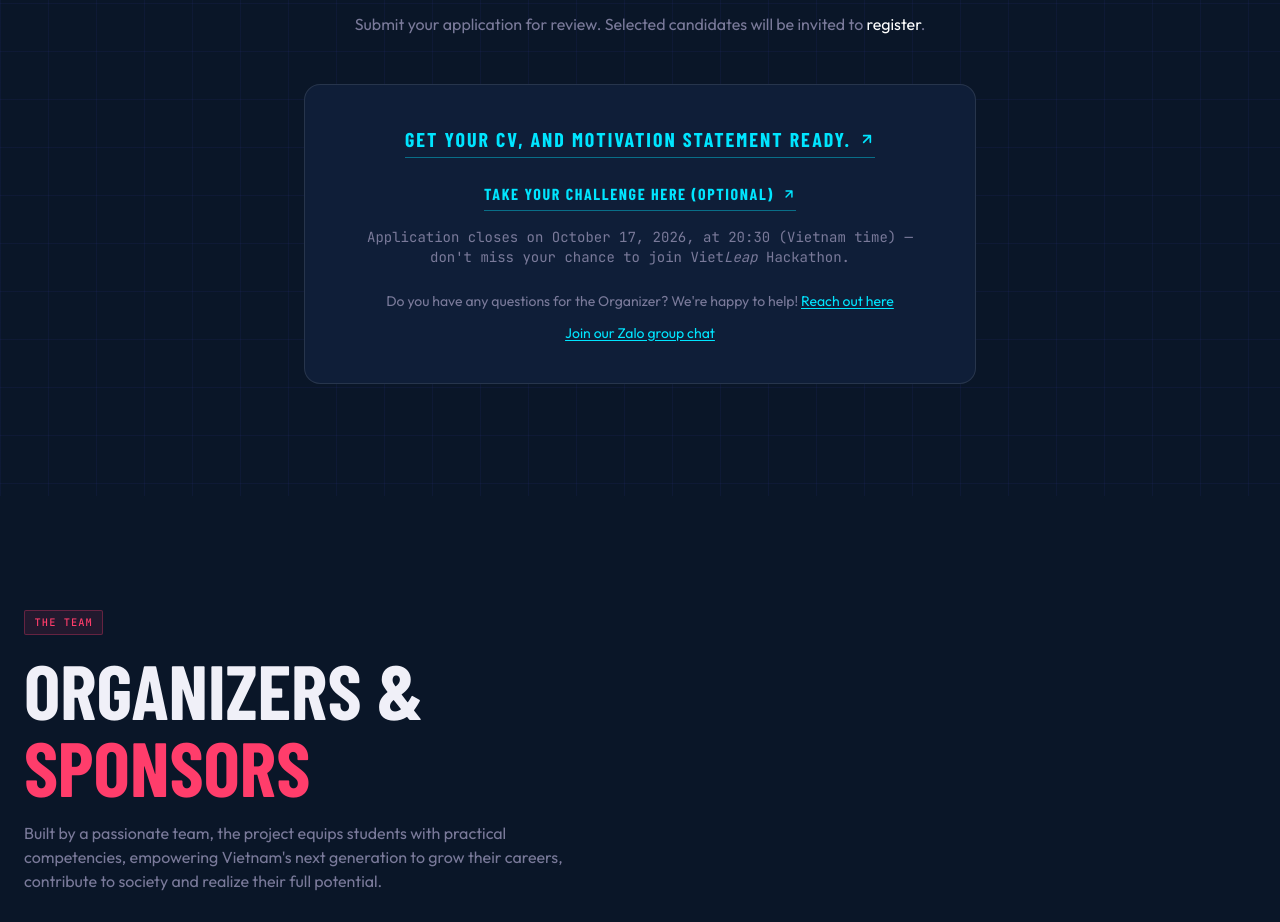
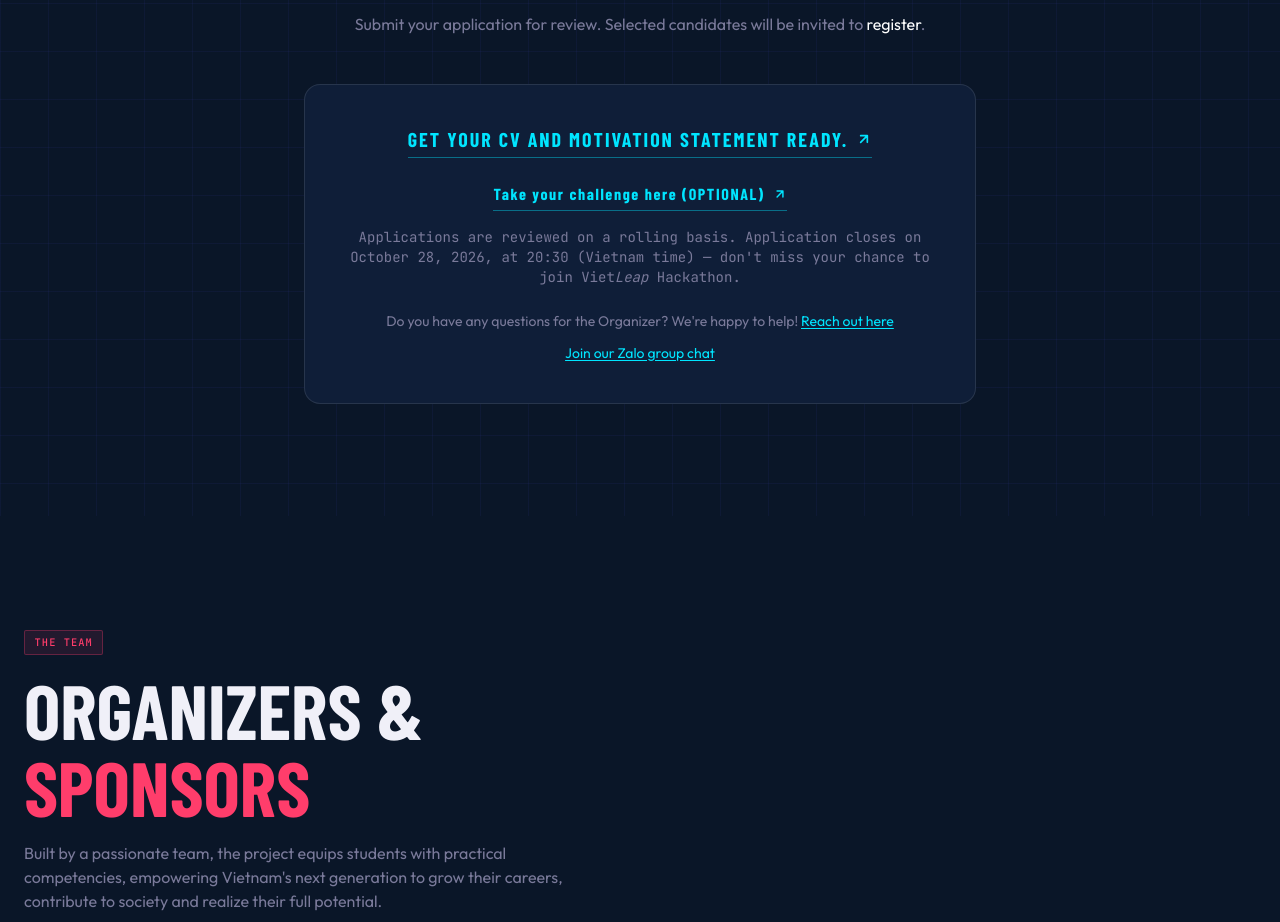
Before and after one commit to nhuynghu/vietleap, a React (Vite) app: page / in a window 1280 px wide. Shown: the part 3880-4802 px from the top of the page. Built offline with nearby package versions, Linux system fonts and the light colour scheme; the HTML template or start-up script is replaced by a standard one; a web font is replaced by a local one.

Commit message:
Update App.tsx

```diff
--- a/src/App.tsx
+++ b/src/App.tsx
@@ -365,7 +365,7 @@ function Register() {
             rel="noopener noreferrer"
             className="inline-flex items-center gap-2 text-[#00e5ff] hover:text-white font-display font-bold text-xl uppercase tracking-widest transition-colors border-b border-[#00e5ff]/40 hover:border-white/60 pb-1"
           >
-            Get your CV, and motivation statement ready.
+            Get your CV and motivation statement ready.
             <svg width="16" height="16" viewBox="0 0 24 24" fill="none" stroke="currentColor" strokeWidth="2.5" strokeLinecap="round" strokeLinejoin="round">
               <path d="M7 17L17 7M7 7h10v10"/>
             </svg>
@@ -375,7 +375,7 @@ function Register() {
               href="https://drive.google.com/file/d/12osfpbJZkcn9xfsmUihOOtRiakgl_6qm/view?usp=sharing"
               target="_blank"
               rel="noopener noreferrer"
-              className="inline-flex items-center gap-2 text-[#00e5ff] hover:text-white font-display font-bold text-base uppercase tracking-widest transition-colors border-b border-[#00e5ff]/40 hover:border-white/60 pb-1"
+              className="inline-flex items-center gap-2 text-[#00e5ff] hover:text-white font-display font-bold text-base tracking-widest transition-colors border-b border-[#00e5ff]/40 hover:border-white/60 pb-1"
             >
               Take your challenge here (OPTIONAL)
               <svg width="14" height="14" viewBox="0 0 24 24" fill="none" stroke="currentColor" strokeWidth="2.5" strokeLinecap="round" strokeLinejoin="round">
@@ -383,7 +383,7 @@ function Register() {
               </svg>
             </a>
           </p>
-          <p className="text-[#7a7a9a] text-sm font-mono mt-4">Application closes on October 17, 2026, at 20:30 (Vietnam time) — don't miss your chance to join Viet<i>Leap</i> Hackathon.</p>
+          <p className="text-[#7a7a9a] text-sm font-mono mt-4"> Applications are reviewed on a rolling basis. Application closes on October 28, 2026, at 20:30 (Vietnam time) — don't miss your chance to join Viet<i>Leap</i> Hackathon.</p>
           <p className="mt-6 text-[#7a7a9a] text-sm">
             Do you have any questions for the Organizer? We're happy to help!{" "}
             <a
```
